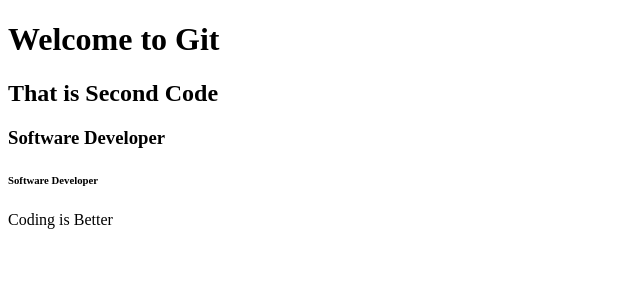
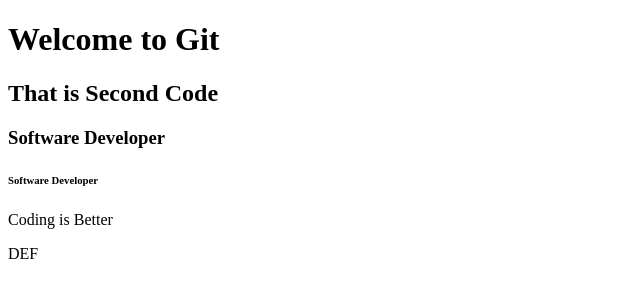
Before and after one commit to Sathish-43/Sample_github_process, a plain HTML site: page index.html in a window 1280 px wide. Shown: the full height of the page, 0-640 px from the left. Drawn offline with Linux system fonts and the light colour scheme.

Commit message:
Update index.html

```diff
--- a/index.html
+++ b/index.html
@@ -12,6 +12,7 @@
     <h3>Software Developer</h3>
     <h6>Software Developer</h6>
     <p> Coding is Better </p>
+    DEF
 
 </body>
 </html>
```
